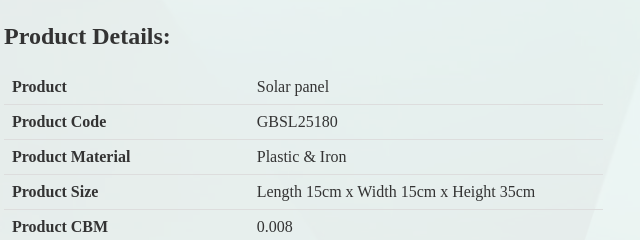
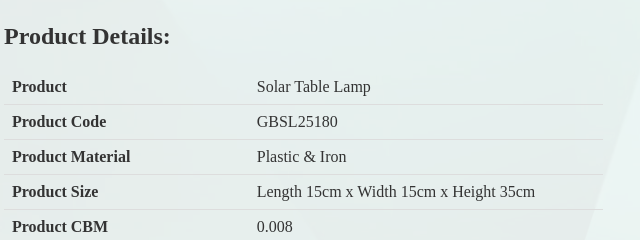
Before and after one commit to GBSLIT/GBSL25180, a plain HTML site: page index.html in a window 1280 px wide. Shown: the part 159-399 px from the top of the page, 198-838 px from the left. Drawn offline with Linux system fonts and the light colour scheme.

Commit message:
Update index.html

```diff
--- a/index.html
+++ b/index.html
@@ -137,7 +137,7 @@
             <table>
                 <tr>
                     <th>Product</th>
-                    <td>Solar panel</td>
+                    <td>Solar Table Lamp</td>
                 </tr>
                 <tr>
                     <th>Product Code</th>
```
